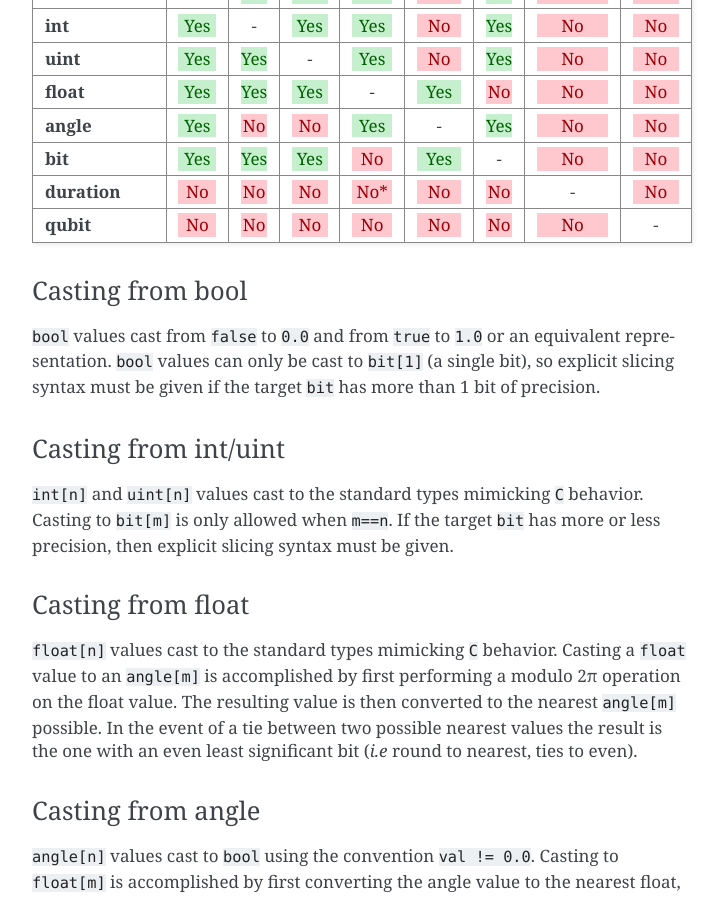
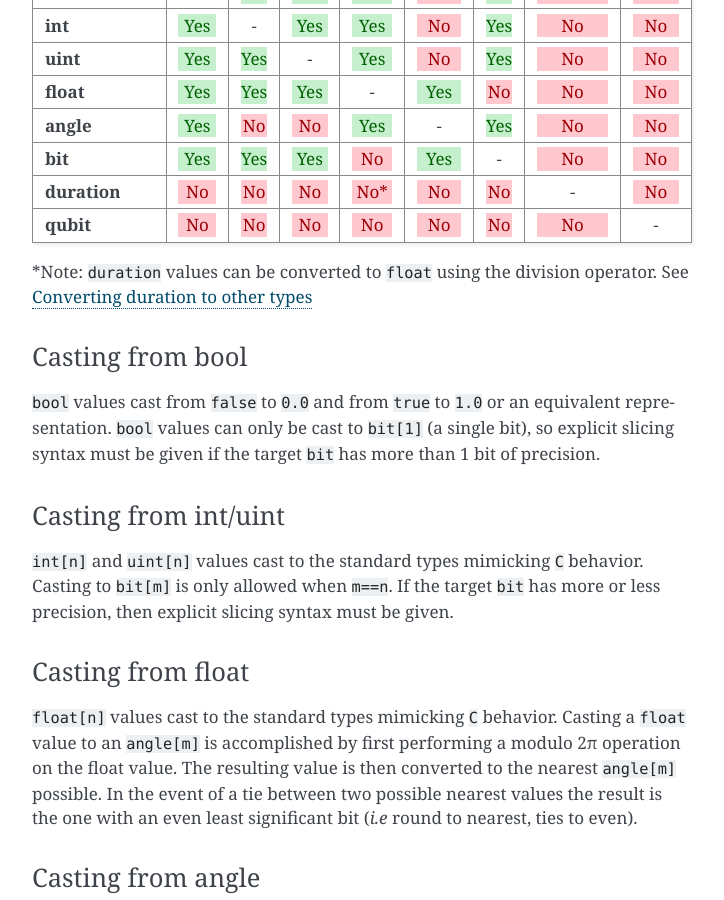
Before and after one commit to openqasm/openqasm, a Sphinx documentation site: the page built from source/language/types.rst, in a window 1280 px wide and 900 px high, scrolled down 7561 px. Shown: the whole window, without its empty margins (388-1112 px from the left). Built offline with Sphinx 7.4.7, drawn with Linux system fonts in a browser that asks for light colours; nearby versions of some CDN libraries; cross-references to code outside the pages are shown as plain code.

Commit message:
Add note to allowed casts table

```diff
--- a/source/language/types.rst
+++ b/source/language/types.rst
@@ -448,6 +448,8 @@ Allowed casts
 | **qubit**    | :rbg:`No`  | :rbg:`No`  | :rbg:`No`  | :rbg:`No`   | :rbg:`No`  | :rbg:`No`  | :rbg:`No`  | :center:`-`|
 +--------------+------------+------------+------------+-------------+------------+------------+------------+------------+
 
+\*Note: ``duration`` values can be converted to ``float`` using the division operator. See :ref:`divideDuration`
+
 Casting from bool
 ~~~~~~~~~~~~~~~~~
 
```
